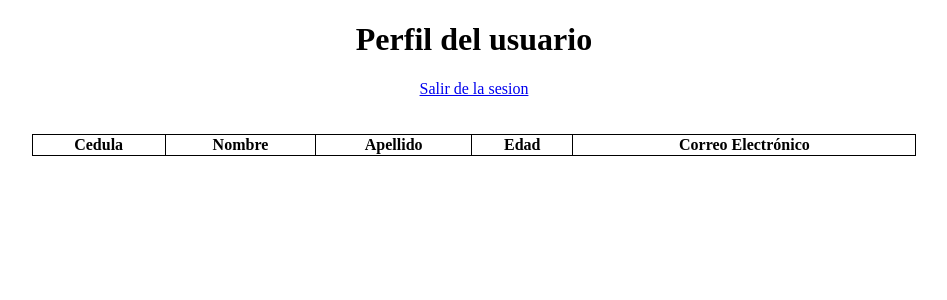
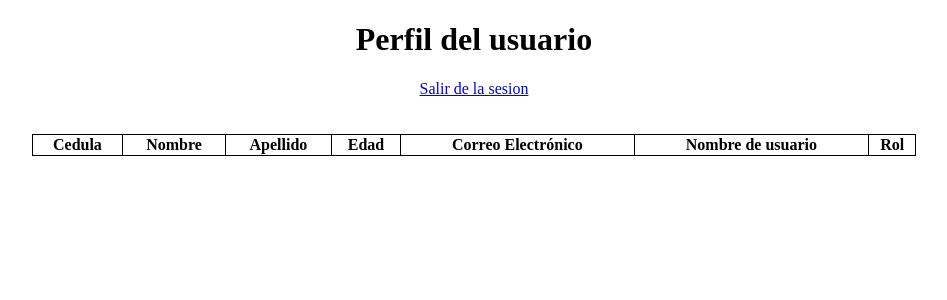
Before and after one commit to PHP-Talleres/GestorUsuarios, a PHP site: page /profile.php in a window 1280 px wide. Shown: the top 300 px of the page, without its empty margins (166-1113 px from the left). Run offline with PHP 8.4, Linux system fonts and the light colour scheme; lists and menus that the app fills with data are empty.

Commit message:
Profile with username and Role

```diff
--- a/profile.php
+++ b/profile.php
@@ -24,13 +24,15 @@
                     <th>Apellido</th>
                     <th>Edad</th>
                     <th>Correo Electrónico</th>
+                    <th>Nombre de usuario</th>
+                    <th>Rol</th>
                 </tr>
             </thead>
             <tbody>
                 <?php
                 include_once dirname(__FILE__) . '/config/config.php';
                 include_once dirname(__FILE__) . '/sql_queries/sqlqueries.php';
-                if(isset($_GET['username'])){
+                if (isset($_GET['username'])) {
                     $persona = getPersona_Usuario($_GET['username']);
                     if ($persona != null && $persona != false) {
                         echo '<tr>';
@@ -39,7 +41,15 @@
                         echo '<td>' . $persona['Apellido'] . '</td>';
                         echo '<td>' . $persona['Edad'] . '</td>';
                         echo '<td>' . $persona['Correo_electronico'] . '</td>';
-                        echo '</tr>';
+                        $persona = getPersona_Usuario($_GET['username']);
+                        if ($persona != null && $persona != false) {
+                            $usuario = getPersonaUsuario($persona['Cedula']);
+                            if ($usuario != null && $usuario != false) {
+                                echo '<td>' . $usuario['username'] . '</td>';
+                                echo '<td>' . $usuario['Rol'] . '</td>';
+                                echo '</tr>';
+                            }
+                        }
                     }
                 }
                 ?>
--- a/sql_queries/sqlqueries.php
+++ b/sql_queries/sqlqueries.php
@@ -360,4 +360,28 @@ function getPersona_Usuario($username){
     mysqli_close($con);
     return false;
 }
+
+function getPersonaUsuario($cedula){
+    $sql_search = 'SELECT * FROM Usuarios WHERE Cedula = ';
+    $sql_search .= $cedula;
+    // Crear conexión
+    $con = mysqli_connect(HOST_DB, USUARIO_DB, USUARIO_PASS, DATABASE);
+    if (mysqli_query($con, $sql_search)) {
+        //If the search returns a number greater than 0 is that the Cedula is present
+        if (mysqli_affected_rows($con) > 0) {
+            $resultado = mysqli_query($con, $sql_search);
+            $fila = mysqli_fetch_array($resultado);
+            mysqli_close($con);
+            return $fila;
+        }else{
+            echo "<br><div class=\"result_query error_text\"> No se encontro usuario con dicha cedula" . $cedula  . "</div>";
+            mysqli_close($con);
+            return false;
+        }
+    }else{
+        echo "<br><div class=\"result_query error_text\"> Error en la bíusqueda de Rol: " . mysqli_error($con)  . "</div>";
+        mysqli_close($con);
+        return false;
+    }
+}
 ?>
```
